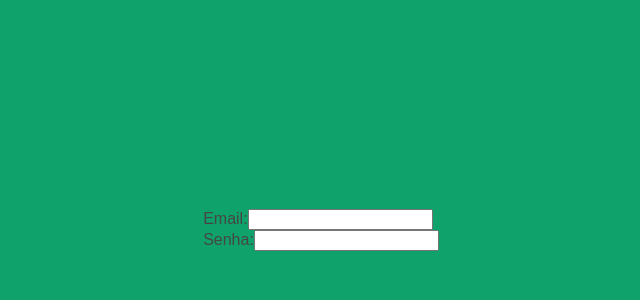
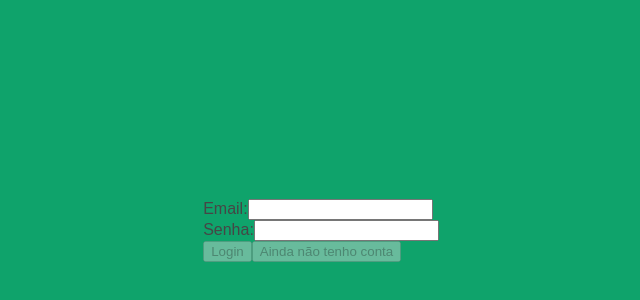
Before and after one commit to matteusfernandes/app-delivery, a React (Create React App) app in the folder front-end/: page /login in a window 1280 px wide. Shown: the part 170-470 px from the top of the page, without its empty margins (319-959 px from the left). Built offline with nearby package versions, Linux system fonts and the light colour scheme.

Commit message:
feat: create a button component and add buttons do login page

```diff
--- /dev/null
+++ b/front-end/src/components/button/index.js
@@ -0,0 +1,28 @@
+import React from 'react';
+import PropTypes from 'prop-types';
+
+function Button({ name, testid, onClick, disabled }) {
+  return (
+    <button
+      type="button"
+      data-testid={ testid }
+      onClick={ onClick }
+      disabled={ disabled }
+    >
+      { name }
+    </button>
+  );
+}
+
+export default Button;
+
+Button.defaultProps = {
+  disabled: false,
+};
+
+Button.propTypes = {
+  name: PropTypes.string.isRequired,
+  testid: PropTypes.string.isRequired,
+  onClick: PropTypes.func.isRequired,
+  disabled: PropTypes.string,
+};
--- /dev/null
+++ b/front-end/src/components/button/style.css
@@ -0,0 +1 @@
+/* CSS da página de Login */
--- a/front-end/src/pages/login/index.js
+++ b/front-end/src/pages/login/index.js
@@ -1,7 +1,9 @@
 import React, { useState } from 'react';
+import PropTypes from 'prop-types';
+import Button from '../../components/button';
 import Input from '../../components/input';
 
-function Login() {
+function Login({ history }) {
   const [email, setEmail] = useState('');
   const [password, setPassword] = useState('');
 
@@ -12,7 +14,29 @@ function Login() {
     setPassword(value);
   };
 
+  const handleClick = () => {
+    const data = {
+      email,
+      password,
+    };
+
+    api.post('/', data)
+      .then((responseApi) => {
+        helper.setStorage(responseApi.data);
+        if (responseApi.data.role === 'customer') {
+          history.push('/produtos');
+          return;
+        }
+        history.push('/pedidos');
+      }).catch((err) => setError(err.response.data));
+  };
+
+  const handleRegister = () => {
+    history.push('/cadastro');
+  };
+
   return (
+    <form>
       <div>
         <Input
           type="email"
@@ -31,7 +55,26 @@ function Login() {
           testid="common_login__input-password"
         />
       </div>
+      <div>
+        <Button
+          name="Login"
+          testid="common_login__button-login"
+          onClick={ handleClick }
+          disabled="false"
+        />
+        <Button
+          name="Ainda não tenho conta"
+          testid="common_login__button-register"
+          onClick={ handleRegister }
+          disabled="false"
+        />
+      </div>
+    </form>
   );
 }
 
 export default Login;
+
+Login.propTypes = {
+  history: PropTypes.func,
+}.isRequired;
```
Lines whose indentation alone changed are shown as unchanged.
